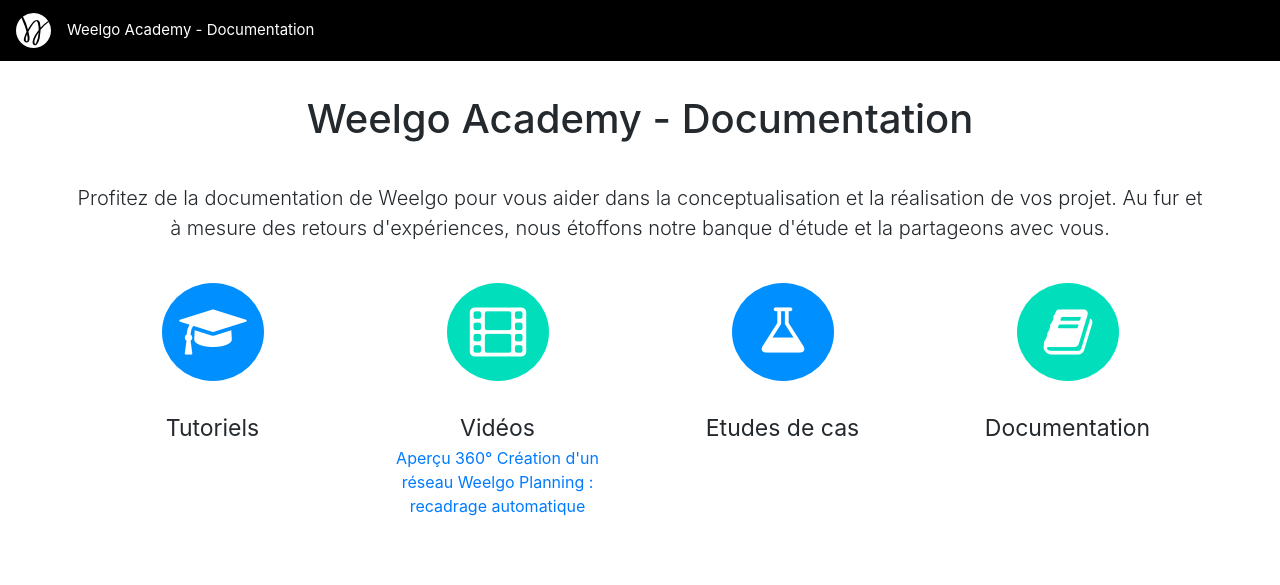
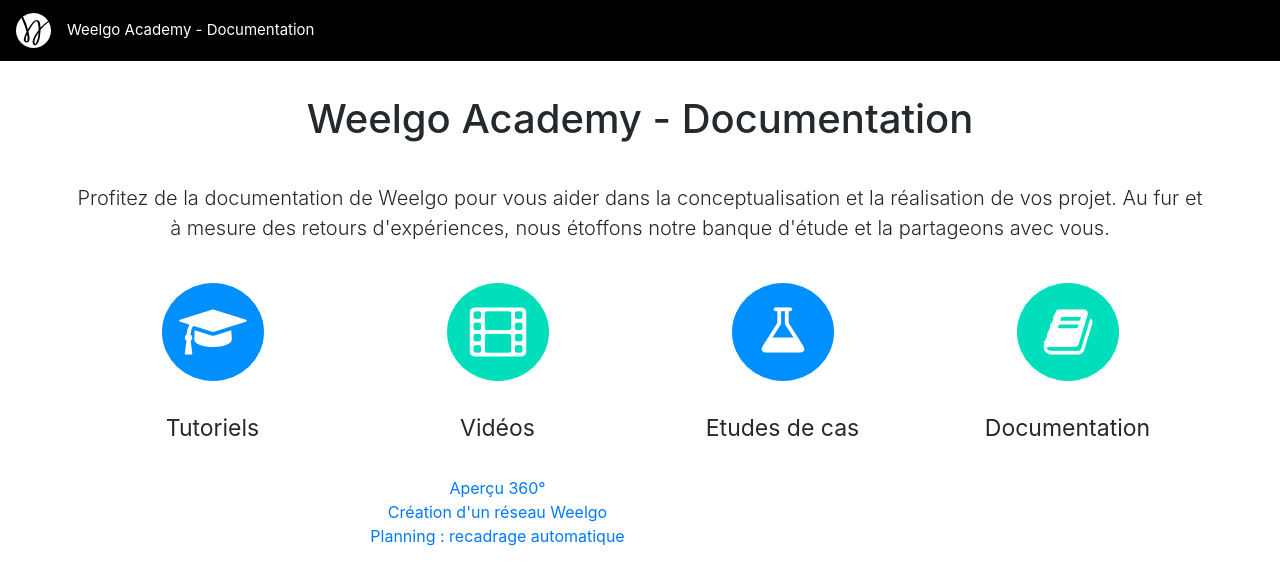
Before and after one commit to Weelgo/weelgo.github.io, a Jekyll site: the page built from fr/index.html, in a window 1280 px wide and 900 px high. Shown: the top 585 px of the window. Built offline with Jekyll 4.4.1, drawn with Linux system fonts in a browser that asks for light colours.

Commit message:
Modif index

```diff
--- a/_layouts/main_index_fr.html
+++ b/_layouts/main_index_fr.html
@@ -29,10 +29,10 @@
 					<div class="text-center" style="margin-top: 30px;margin-bottom: 30px;">
 						<a href="https://www.youtube.com/channel/UCMuycYGVWNGFujwwxvW40hw"><img class="img-responsive" style="display: inline;" alt="" src="/fr/img/videos.png"></a>
 					</div>
-					<div class="text-center" style="font-size: 23px;">Vidéos</div>
+					<div class="text-center" style="font-size: 23px;margin-bottom: 30px;">Vidéos</div>
 					<div>
-						<a href="https://www.youtube.com/watch?v=gPFzQDd73jc">Aperçu 360°</a>
-						<a href="https://www.youtube.com/watch?v=z8WjuIl3h2g">Création d'un réseau Weelgo</a>
+						<a href="https://www.youtube.com/watch?v=gPFzQDd73jc">Aperçu 360°</a><br>
+						<a href="https://www.youtube.com/watch?v=z8WjuIl3h2g">Création d'un réseau Weelgo</a><br>
 						<a href="https://www.youtube.com/watch?v=z8WjuIl3h2g">Planning : recadrage automatique</a>
 					</div>
 				</div>
```
